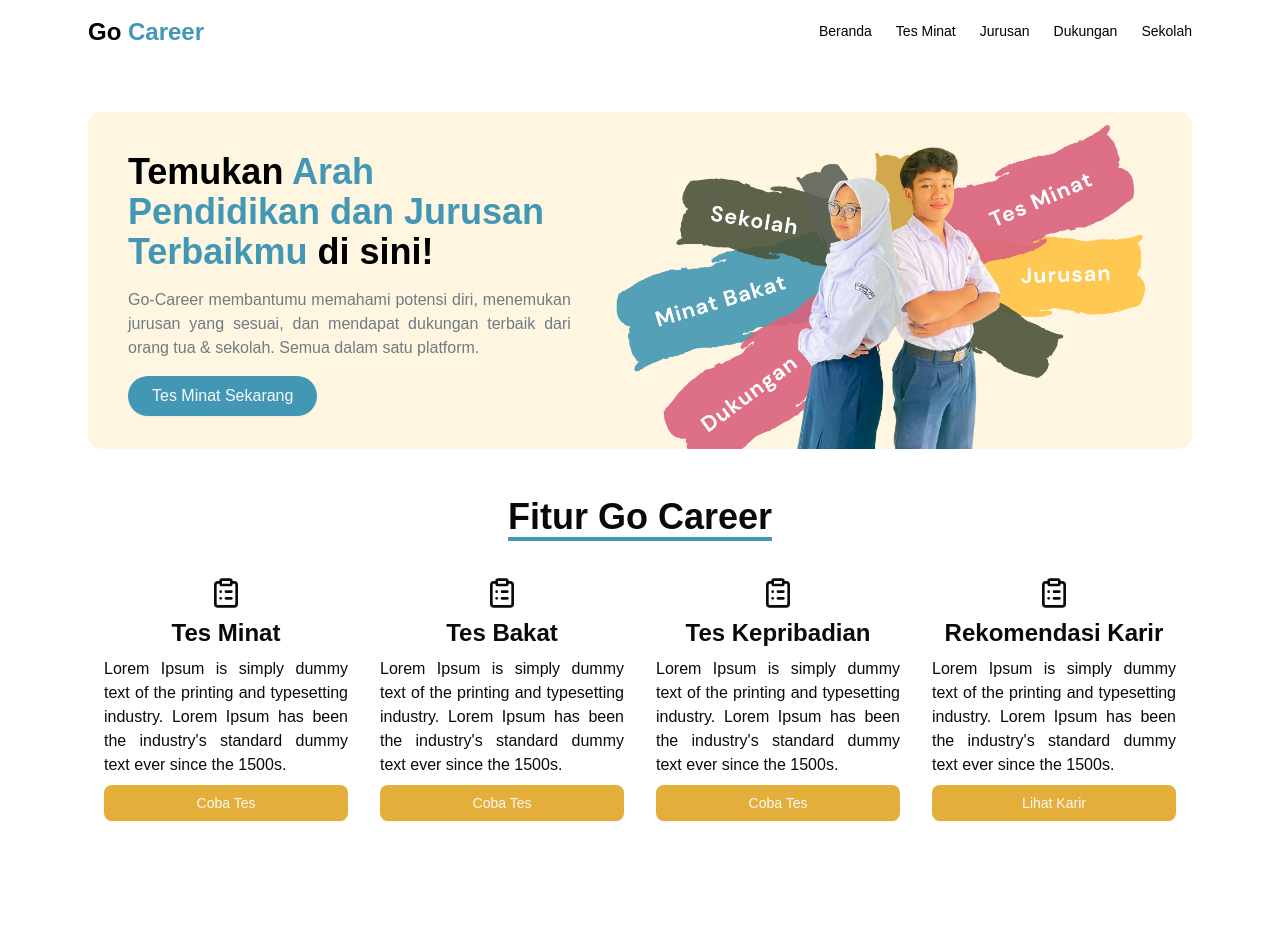
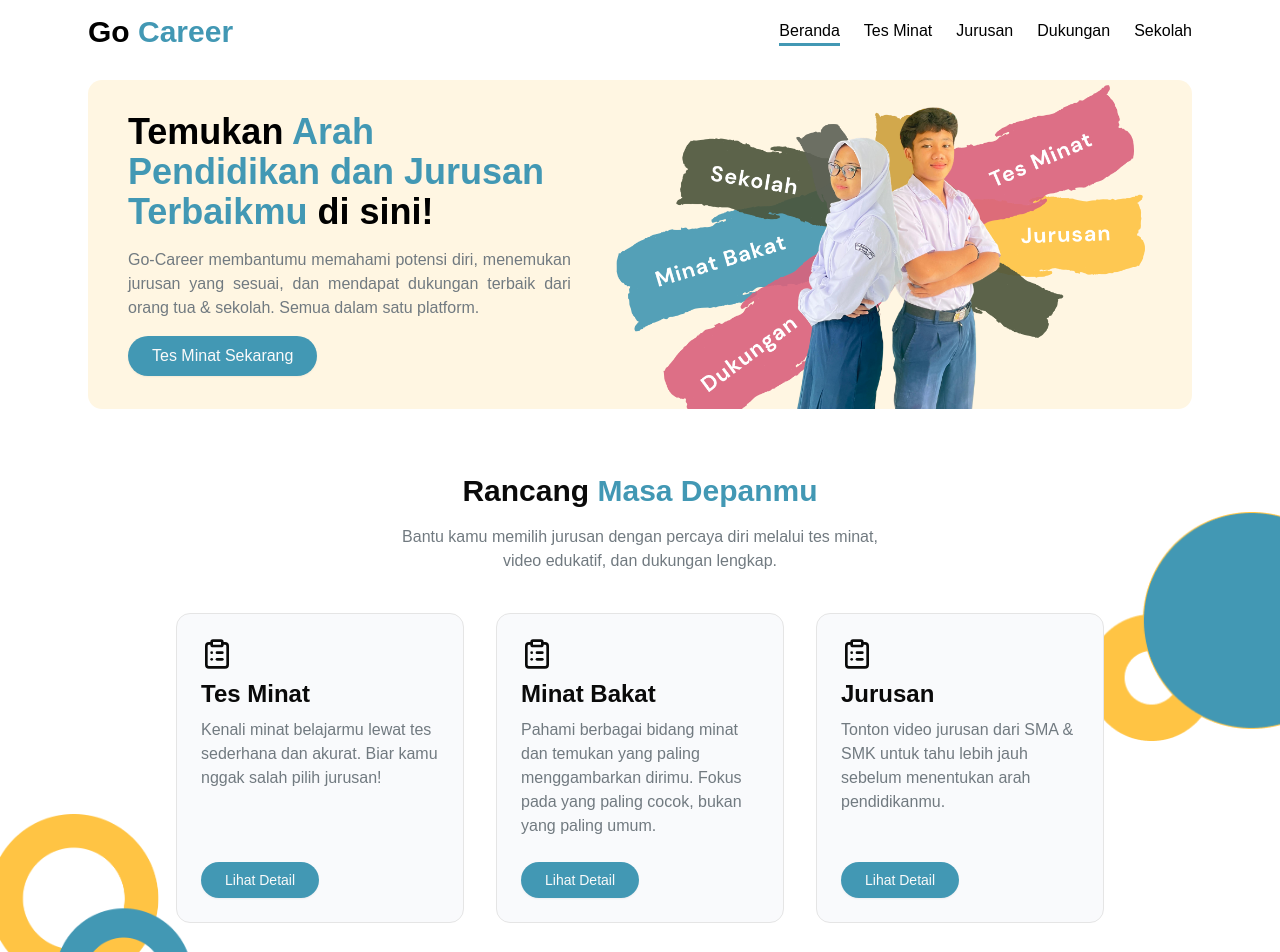
Before and after one commit to DanielRickyA/gocareer_frontend, a React (Vite) app: page /home in a window 1280 px wide. Shown: the top 952 px of the page. Before the commit the page ends 901 px from the top, so only its background shows below. Built offline with nearby package versions, Linux system fonts and the light colour scheme.

Commit message:
Fitur Website & footer

```diff
--- /dev/null
+++ b/src/components/Footer.tsx
@@ -0,0 +1,14 @@
+import React from "react";
+
+function Footer() {
+  return (
+    <footer className="w-full bg-primary">
+      <div className="max-w-lg text-white mx-auto py-6 text-center text-[16px]">
+        <p>&copy; 2025 Go-Career.</p>
+        <p>Dibuat dengan ❤️ untuk masa depanmu</p>
+      </div>
+    </footer>
+  );
+}
+
+export default Footer;
--- a/src/components/Layout.tsx
+++ b/src/components/Layout.tsx
@@ -1,3 +1,4 @@
+import Footer from "./Footer";
 import Nav from "./Nav";
 import { Outlet } from "react-router-dom";
 
@@ -5,9 +6,10 @@ function Layout() {
   return (
     <>
       <Nav />
-      <main className="container mx-auto max-w-6xl px-4 md:px-6 py-12">
+      <main className="">
         <Outlet />
       </main>
+      <Footer />
     </>
   );
 }
--- a/src/components/Nav.tsx
+++ b/src/components/Nav.tsx
@@ -1,4 +1,4 @@
-import { Link } from "react-router-dom";
+import { Link, useLocation } from "react-router-dom";
 import { Button } from "./ui/button";
 import { Menu } from "lucide-react";
 import { Sheet, SheetContent, SheetTrigger } from "./ui/sheet";
@@ -6,17 +6,18 @@ import { useEffect, useState } from "react";
 
 function Nav() {
   const [scrolled, setScrolled] = useState(false);
+  const location = useLocation();
   const sections = [
-    { id: "/", label: "Beranda" },
-    { id: "/keranjang", label: "Tes Minat" },
-    { id: "/pembelian", label: "Jurusan" },
-    { id: "/daftar-preorder", label: "Dukungan" },
-    { id: "/kontak", label: "Sekolah" },
+    { id: "/home", label: "Beranda", location: "/home" },
+    { id: "/tes-minat", label: "Tes Minat", location: "/tes-minat" },
+    { id: "/jurusan", label: "Jurusan", location: "/jurusan" },
+    { id: "/dukungan", label: "Dukungan", location: "/dukungan" },
+    { id: "/sekolah", label: "Sekolah", location: "/sekolah" },
   ];
 
   useEffect(() => {
     const handleScroll = () => {
-      const isScrolled = window.scrollY > 100;
+      const isScrolled = window.scrollY > 10;
       console.log(window.scrollY > 20);
       setScrolled(isScrolled);
     };
@@ -31,12 +32,16 @@ function Nav() {
   return (
     <header
       className={`sticky top-0 z-50 w-full transition duration-500 ease-in-out bg-white text-black
-        ${scrolled ? "dark:border-gray-800 dark:bg-gray-950" : ""}
+        ${
+          scrolled
+            ? "dark:border-gray-800 dark:bg-gray-950 border-[0.5px] border-b-black/10 shadow-sm"
+            : ""
+        }
         `}
     >
       <div className="container mx-auto flex h-16 max-w-6xl items-center justify-between px-4 md:px-6">
         <Link to="/home" className="flex items-center gap-2">
-          <p className="font-bold text-2xl">
+          <p className="font-bold text-3xl">
             Go <span className="text-primary">Career</span>
           </p>
         </Link>
@@ -46,7 +51,9 @@ function Nav() {
             <Link
               key={section.id}
               to={`${section.id}`}
-              className={` border-b-2 border-transparent hover:scale-110 hover:border-sky-300 transition ease-in-out hover:-translate-y-1`}
+              className={`border-b-[3px] text-base border-transparent hover:border-primary/50 transition ease-in-out ${
+                location.pathname == section.location && "border-b-primary"
+              }`}
             >
               {section.label}
             </Link>
--- a/src/index.css
+++ b/src/index.css
@@ -24,6 +24,7 @@ body {
   --color-secondary-foreground: var(--secondary-foreground);
   --color-muted: var(--muted);
   --color-muted-foreground: var(--muted-foreground);
+  --color-description: #717a80;
   --color-accent: var(--accent);
   --color-accent-foreground: var(--accent-foreground);
   --color-destructive: var(--destructive);
--- a/src/page/landing_page/FiturWebsite.tsx
+++ b/src/page/landing_page/FiturWebsite.tsx
@@ -1,60 +1,81 @@
 import { Button } from "@/components/ui/button";
+import { Card, CardContent } from "@/components/ui/card";
 import { ClipboardList } from "lucide-react";
 
 const fiturList = [
   {
     title: "Tes Minat",
     description:
-      "Lorem Ipsum is simply dummy text of the printing and typesetting industry. Lorem Ipsum has been the industry's standard dummy text ever since the 1500s.",
-    buttonText: "Coba Tes",
+      "Kenali minat belajarmu lewat tes sederhana dan akurat. Biar kamu nggak salah pilih jurusan!",
     icon: ClipboardList,
   },
   {
-    title: "Tes Bakat",
+    title: "Minat Bakat",
     description:
-      "Lorem Ipsum is simply dummy text of the printing and typesetting industry. Lorem Ipsum has been the industry's standard dummy text ever since the 1500s.",
-    buttonText: "Coba Tes",
+      "Pahami berbagai bidang minat dan temukan yang paling menggambarkan dirimu. Fokus pada yang paling cocok, bukan yang paling umum.",
     icon: ClipboardList,
   },
   {
-    title: "Tes Kepribadian",
+    title: "Jurusan",
     description:
-      "Lorem Ipsum is simply dummy text of the printing and typesetting industry. Lorem Ipsum has been the industry's standard dummy text ever since the 1500s.",
-    buttonText: "Coba Tes",
+      "Tonton video jurusan dari SMA & SMK untuk tahu lebih jauh sebelum menentukan arah pendidikanmu.",
     icon: ClipboardList,
   },
   {
-    title: "Rekomendasi Karir",
+    title: "Dukungan",
     description:
-      "Lorem Ipsum is simply dummy text of the printing and typesetting industry. Lorem Ipsum has been the industry's standard dummy text ever since the 1500s.",
-    buttonText: "Lihat Karir",
+      "Peran orang tua & nilai akademik punya pengaruh besar. Dapatkan wawasan penting untuk jadi versi terbaik dari dirimu.",
+    icon: ClipboardList,
+  },
+  {
+    title: "Sekolah",
+    description:
+      "Jelajahi daftar sekolah SMA & SMK se-DIY. Pilih kabupaten, lihat pilihan, dan temukan sekolah impianmu.",
     icon: ClipboardList,
   },
 ];
 
 function FiturWebsite() {
   return (
-    <div className="mt-12">
-      <h1 className="text-center text-4xl font-semibold">
-        <span className="border-b-4 border-[#4298B4]">Fitur Go Career</span>
+    <div className="relative">
+      <div className="container mx-auto max-w-6xl px-4 md:px-6 py-4 pt-12 z-10">
+        <h1 className="text-center text-3xl font-semibold">
+          Rancang <span className="text-primary">Masa Depanmu</span>
         </h1>
+        <p className="mt-4 text-description text-center w-full md:max-w-[45%] mx-auto">
+          Bantu kamu memilih jurusan dengan percaya diri melalui tes minat,
+          video edukatif, dan dukungan lengkap.
+        </p>
         <div className="flex flex-wrap justify-center w-full mt-10">
           {fiturList.map((fitur, index) => {
             const Icon = fitur.icon;
             return (
               <div
                 key={index}
-              className="flex flex-col w-full md:w-1/2 lg:w-1/4 items-center px-4 mb-8"
+                className="flex flex-col items-center mb-8 px-4 sm:w-1/2 lg:w-1/3 sm:max-w-xs"
               >
+                <Card className="bg-[#F9FAFC] flex flex-col h-full shadow-none border-[0.3px] w-full z-20">
+                  <CardContent className="flex flex-col h-full">
                     <Icon size={32} />
                     <p className="text-2xl font-semibold my-2">{fitur.title}</p>
-              <p className="text-justify">{fitur.description}</p>
-              <Button className="w-full mt-2 bg-[#E4AE3A]">
-                {fitur.buttonText}
+                    <div className="flex-1 w-full">
+                      <p className="text-description">{fitur.description}</p>
+                    </div>
+                    <Button className="mt-6 rounded-full w-fit px-6 py-2">
+                      Lihat Detail
                     </Button>
+                  </CardContent>
+                </Card>
               </div>
             );
           })}
+        </div>
+      </div>
+      <div className="absolute top-[10%] right-0 h-[15%] w-[30%] md:w-[15%] z-0">
+        <img src="/assets1.png" alt="" className="w-full" />
+      </div>
+      <div className="absolute bottom-[0%] md:bottom-[40%] left-0 h-[15%] w-[30%] md:w-[15%] z-0">
+        <img src="/assets2.png" alt="" className="w-full" />
       </div>
     </div>
   );
--- a/src/page/landing_page/LandingPage.tsx
+++ b/src/page/landing_page/LandingPage.tsx
@@ -6,8 +6,8 @@ import { Button } from "@/components/ui/button";
 function LandingPage() {
   return (
     <>
-      <div className="relative " id="heroSectionId">
-        <Card className="bg-secondary p-0 px-10 pt-2 z-10 shadow-none border-0">
+      <div className="container mx-auto max-w-6xl px-4 md:px-6 py-4">
+        <Card className="bg-secondary p-0 px-10 z-10 shadow-none border-0">
           <CardContent className="p-0">
             <div className="flex flex-col md:flex-row items-start gap-10 h-full">
               <div className="text-black w-full md:w-[80%] pt-8 pb-4">
@@ -18,7 +18,7 @@ function LandingPage() {
                   </span>{" "}
                   di sini!
                 </h1>
-                <p className="text-base text-justify mt-4 text-[#717A80]">
+                <p className="text-base text-justify mt-4 text-description">
                   Go-Career membantumu memahami potensi diri, menemukan jurusan
                   yang sesuai, dan mendapat dukungan terbaik dari orang tua &
                   sekolah. Semua dalam satu platform.
--- a/src/page/slash_screen/SplashScreen.tsx
+++ b/src/page/slash_screen/SplashScreen.tsx
@@ -25,7 +25,13 @@ function SplashScreen() {
     return () => clearInterval(interval);
   }, [navigate]);
   return (
-    <div className="min-h-screen h-full w-full bg-secondary flex flex-row items-center justify-center">
+    <div className="h-screen w-full bg-secondary flex flex-row items-center justify-center relative">
+      <div className="absolute top-[10%] right-0 h-[15%] w-[30%] md:w-[15%]">
+        <img src="/assets1.png" alt="" className="w-full" />
+      </div>
+      <div className="absolute bottom-[25%] left-0 h-[15%] w-[30%] md:w-[15%]">
+        <img src="/assets2.png" alt="" className="w-full" />
+      </div>
       <div className="w-[400px]">
         <p className="text-5xl font-semibold text-center">
           Go <span className="text-primary">Career</span>
```
Lines whose indentation alone changed are shown as unchanged.
